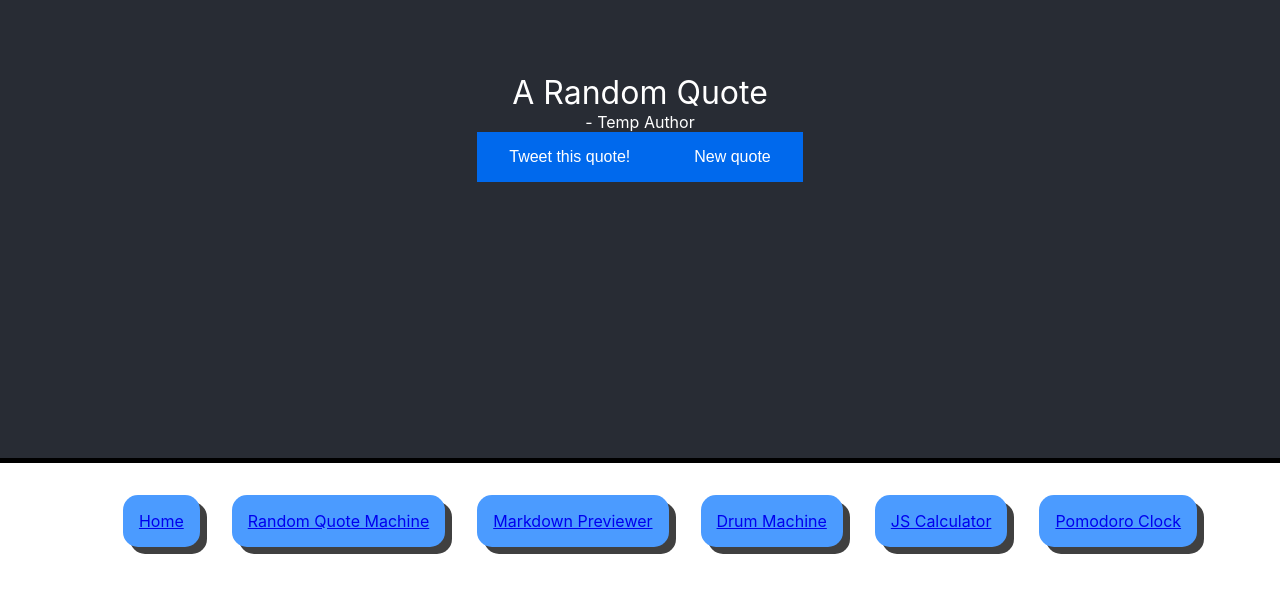
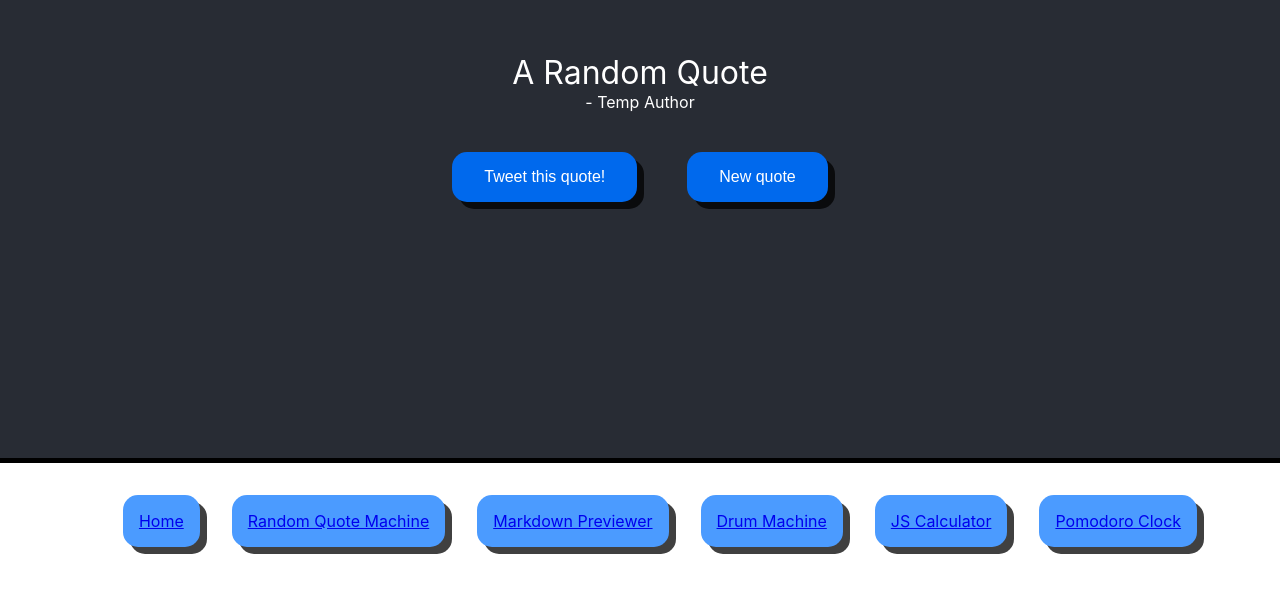
Before and after one commit to chiubaca/fcc-front-end-libs-challenge, a React (Create React App) app: page /random-quote-machine in a window 1280 px wide. Shown: the part 202-794 px from the top of the page. Built offline with nearby package versions, Linux system fonts and the light colour scheme; no server answers.

Commit message:
moved button styling into global styles and made local alignment changes

```diff
--- a/src/index.scss
+++ b/src/index.scss
@@ -43,3 +43,32 @@ nav{
 
   }
 }
+
+ button {
+    display: inline-block;
+    border: none;
+    border-radius:15px;
+    box-shadow: 7px 7px 0px 0px rgba(0,0,0,0.75);
+    padding: 1rem 2rem;
+    margin: 0;
+    text-decoration: none;
+    background: #0069ed;
+    color: #ffffff;
+    font-family: sans-serif;
+    font-size: 1rem;
+    cursor: pointer;
+    text-align: center;
+    transition: background 250ms ease-in-out,
+                transform 150ms ease;
+    -webkit-appearance: none;
+    -moz-appearance: none;
+  }
+
+  button:hover,
+  button:focus {
+    background: #0053ba;
+    box-shadow: 2px 2px 0px 0px rgba(0,0,0,0.75);
+  }
+  button:active {
+      transform: scale(0.99);
+  }
--- a/src/pages/RandomQuoteMachine/RandomQuote.scss
+++ b/src/pages/RandomQuoteMachine/RandomQuote.scss
@@ -13,36 +13,7 @@
 }
 
 #buttons-container{
-
-  button {
-    display: inline-block;
-    border: none;
-    padding: 1rem 2rem;
-    margin: 0;
-    text-decoration: none;
-    background: #0069ed;
-    color: #ffffff;
-    font-family: sans-serif;
-    font-size: 1rem;
-    cursor: pointer;
-    text-align: center;
-    transition: background 250ms ease-in-out,
-                transform 150ms ease;
-    -webkit-appearance: none;
-    -moz-appearance: none;
-  }
-
-  button:hover,
-  button:focus {
-      background: #0053ba;
-  }
-
-  button:focus {
-      outline: 1px solid #fff;
-      outline-offset: -4px;
-  }
-
-  button:active {
-      transform: scale(0.99);
+  button{
+    margin: 40px 25px 0px 25px;
   }
 }
```
